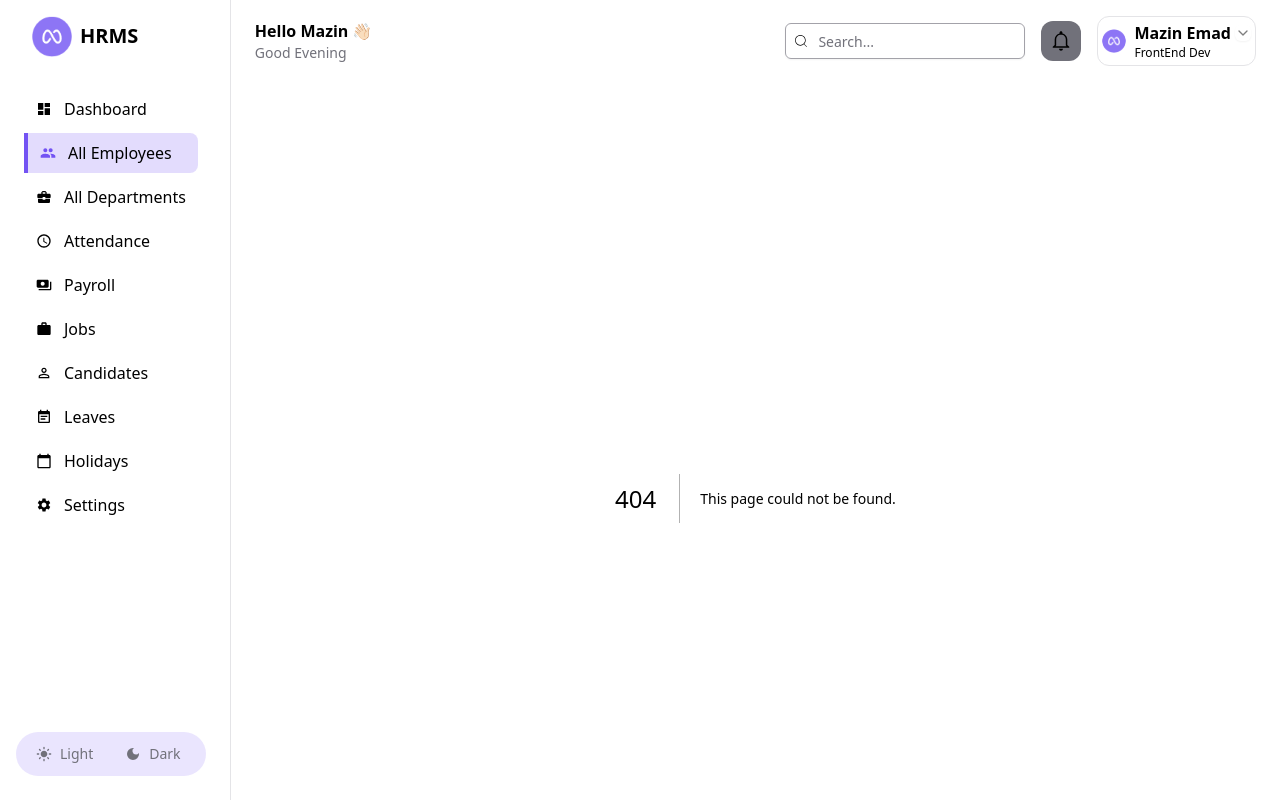
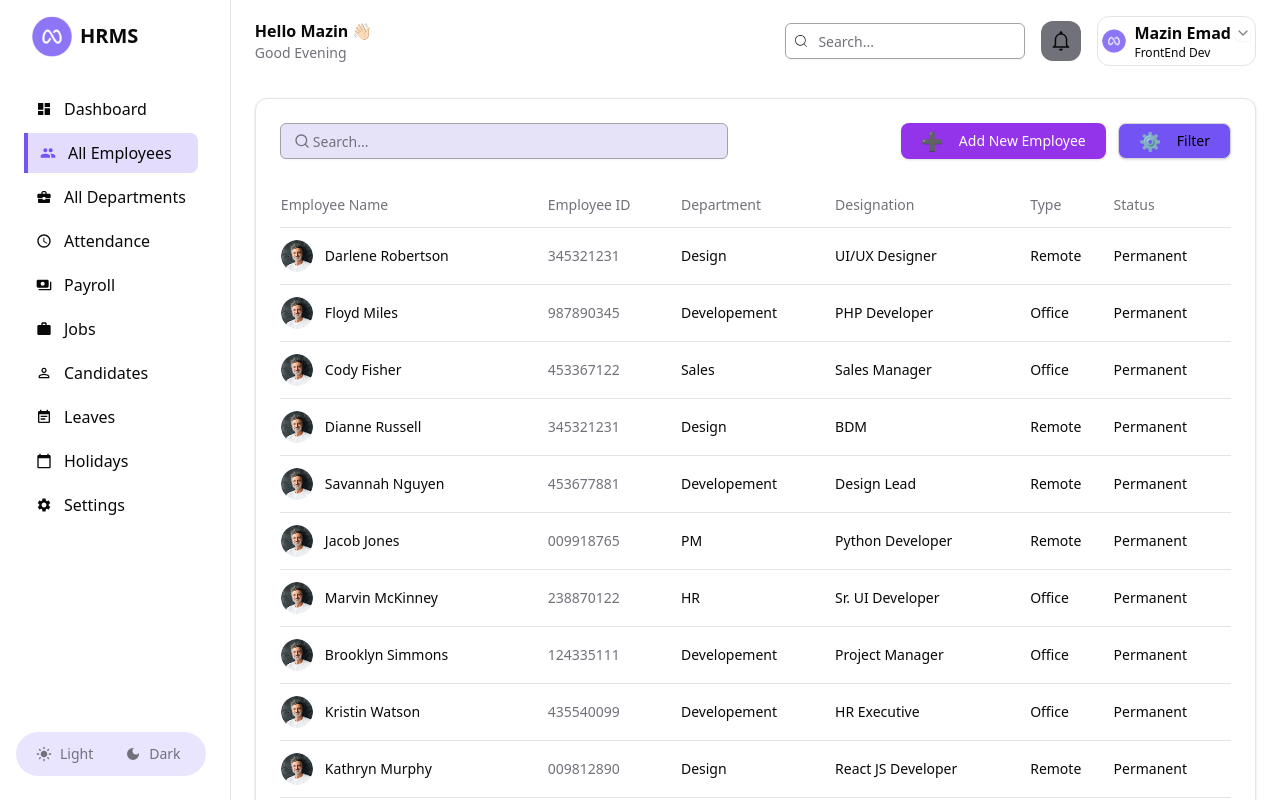
Before and after one commit to staffly-dev/Staffly, a Next.js app: page /all-employees in a window 1280 px wide. Before the commit this address had no page. Shown: the top 800 px of the page. Built offline with nearby package versions, Linux system fonts and the light colour scheme.

Commit message:
add all-employees

```diff
--- /dev/null
+++ b/src/app/all-employees/add-new-employee/page.tsx
@@ -0,0 +1,3 @@
+export default function addNewEmployee() {
+  return <h1>Add New Employee</h1>
+}
--- /dev/null
+++ b/src/app/all-employees/page.tsx
@@ -0,0 +1,200 @@
+import { Button } from "@/components/ui/button";
+import { Card } from "@/components/ui/card";
+import Image from "next/image";
+import { Search } from "lucide-react";
+import { Input } from "@/components/ui/input";
+
+const employeesData = [
+  {
+    employeeId: "345321231",
+    name: "Darlene Robertson",
+    avatar: "/imgs/avatar.png",
+    department: "Design",
+    designation: "UI/UX Designer",
+    type: "Remote",
+    status: "Permanent",
+  },
+  {
+    employeeId: "987890345",
+    name: "Floyd Miles",
+    avatar: "/imgs/avatar.png",
+    department: "Developement",
+    designation: "PHP Developer",
+    type: "Office",
+    status: "Permanent",
+  },
+  {
+    employeeId: "453367122",
+    name: "Cody Fisher",
+    avatar: "/imgs/avatar.png",
+    department: "Sales",
+    designation: "Sales Manager",
+    type: "Office",
+    status: "Permanent",
+  },
+  {
+    employeeId: "345321231",
+    name: "Dianne Russell",
+    avatar: "/imgs/avatar.png",
+    department: "Design",
+    designation: "BDM",
+    type: "Remote",
+    status: "Permanent",
+  },
+  {
+    employeeId: "453677881",
+    name: "Savannah Nguyen",
+    avatar: "/imgs/avatar.png",
+    department: "Developement",
+    designation: "Design Lead",
+    type: "Remote",
+    status: "Permanent",
+  },
+  {
+    employeeId: "009918765",
+    name: "Jacob Jones",
+    avatar: "/imgs/avatar.png",
+    department: "PM",
+    designation: "Python Developer",
+    type: "Remote",
+    status: "Permanent",
+  },
+  {
+    employeeId: "238870122",
+    name: "Marvin McKinney",
+    avatar: "/imgs/avatar.png",
+    department: "HR",
+    designation: "Sr. UI Developer",
+    type: "Office",
+    status: "Permanent",
+  },
+  {
+    employeeId: "124335111",
+    name: "Brooklyn Simmons",
+    avatar: "/imgs/avatar.png",
+    department: "Developement",
+    designation: "Project Manager",
+    type: "Office",
+    status: "Permanent",
+  },
+  {
+    employeeId: "435540099",
+    name: "Kristin Watson",
+    avatar: "/imgs/avatar.png",
+    department: "Developement",
+    designation: "HR Executive",
+    type: "Office",
+    status: "Permanent",
+  },
+  {
+    employeeId: "009812890",
+    name: "Kathryn Murphy",
+    avatar: "/imgs/avatar.png",
+    department: "Design",
+    designation: "React JS Developer",
+    type: "Remote",
+    status: "Permanent",
+  },
+  {
+    employeeId: "671190345",
+    name: "Arlene McCoy",
+    avatar: "/imgs/avatar.png",
+    department: "PM",
+    designation: "Node JS",
+    type: "Office",
+    status: "Permanent",
+  },
+  {
+    employeeId: "091233412",
+    name: "Devon Lane",
+    avatar: "/imgs/avatar.png",
+    department: "BA",
+    designation: "Business Analyst ",
+    type: "Remote",
+    status: "Permanent",
+  },
+];
+
+export default function employees() {
+  return (
+    <div className="space-y-8">
+      {/* Attendance Overview */}
+      <div>
+        {/* Attendance List */}
+        <Card className="lg:col-span-2 p-6">
+          <div className="flex justify-between items-center mb-6">
+            <div className="relative max-w-md w-full hidden md:block">
+              <Search className="absolute left-2.5 top-2.5 h-4 w- text-muted-foreground" />
+              <Input
+                type="search"
+                placeholder="Search..."
+                className="pl-8 bg-muted"
+              />
+            </div>
+            <div className="flex space-x-3">
+              <Button className="flex items-center space-x-2 bg-purple-600 text-white font-medium px-5 py-2.5 rounded-lg transition">
+                <span className="text-lg">➕</span>
+                <span>Add New Employee</span>
+              </Button>
+
+              <Button className="flex items-center space-x-2 border border-gray-300 text-black font-medium px-5 py-2.5 rounded-lg hover:bg-gray-100 transition">
+                <span className="text-lg">⚙️</span>
+                <span>Filter</span>
+              </Button>
+            </div>
+          </div>
+
+          <div className="relative overflow-x-auto">
+            <table className="w-full text-sm">
+              <thead>
+                <tr className="text-muted-foreground border-b">
+                  <th className="text-left font-medium py-3">Employee Name</th>
+                  <th className="text-left font-medium py-3">Employee ID</th>
+                  <th className="text-left font-medium py-3">Department</th>
+                  <th className="text-left font-medium py-3">Designation</th>
+                  <th className="text-left font-medium py-3">Type</th>
+                  <th className="text-left font-medium py-3">Status</th>
+                </tr>
+              </thead>
+              <tbody>
+                {employeesData.map((employee) => (
+                  <tr key={employee.name} className="border-b last:border-none">
+                    <td className="py-3">
+                      <div className="flex items-center gap-3">
+                        <Image
+                          src={employee.avatar}
+                          alt={employee.name}
+                          width={32}
+                          height={32}
+                          className="rounded-full"
+                        />
+                        <span className="font-medium">{employee.name}</span>
+                      </div>
+                    </td>
+                    <td className="py-3 text-muted-foreground">
+                      <span className="font-medium">{employee.employeeId}</span>
+                    </td>
+                    <td className="py-3">
+                      <span className="font-medium">{employee.department}</span>
+                    </td>
+                    <td className="py-3">
+                      <span className="font-medium">
+                        {employee.designation}
+                      </span>
+                    </td>
+                    <td className="py-3">
+                      <span className="font-medium">{employee.type}</span>
+                    </td>
+                    <td className="py-3">
+                      <span className="font-medium">{employee.status}</span>
+                    </td>
+                  </tr>
+                ))}
+              </tbody>
+            </table>
+          </div>
+        </Card>
+      </div>
+    </div>
+  );
+}
```
Also changed, not shown: public/imgs/avatar.png (added).
